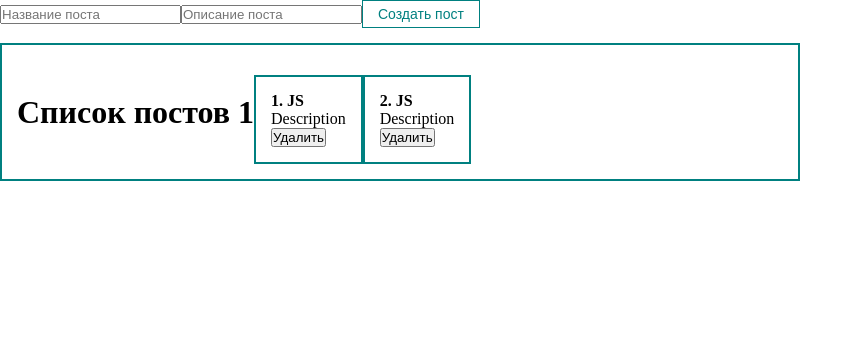
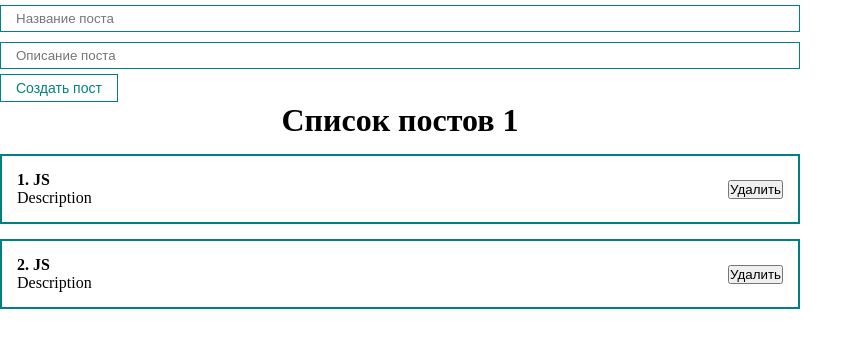
Before and after one commit to DashaKorotkevich/react-training, a React (Vite) app: page / in a window 1280 px wide. Shown: the top 348 px of the page, without its empty margins (0-863 px from the left). Built offline with nearby package versions, Linux system fonts and the light colour scheme.

Commit message:
fix: стили исправлены, добавлен компонент Input, добавлено состояние для заголовка поста (первого инпута), сделано двустороннее связывание

```diff
--- a/src/App.jsx
+++ b/src/App.jsx
@@ -5,6 +5,7 @@
 import PostItem from "./components/PostItem";
 import PostList from "./components/PostList";
 import MyButton from "./components/UI/button/MyButton";
+import MyInput from "./components/UI/input/MyInput";
 
 function App() {
   const [posts, setPosts] = useState([
@@ -12,13 +13,23 @@
     {id: 2, title: 'JS', body: 'Description'},
   ])
 
+  const [title, setTitle] = useState('')
+
+  const addNewPost = () => {
+    e.preventDefault()
+  }
+
   return (
     <div className='App'>
       {/* <PostItem post={{id: 1, title: 'js', body: 'fjj'}}/> */}
       <form>
-        <input type="text" placeholder="Название поста"/>
-        <input type="text" placeholder="Описание поста"/>
-        <MyButton disabled>Создать пост</MyButton>
+        <MyInput
+          value={title}
+          onChange = {e => setTitle(e.target.value)}
+          type="text"
+          placeholder="Название поста"/>
+        <MyInput type="text" placeholder="Описание поста"/>
+        <MyButton onClick={addNewPost}>Создать пост</MyButton>
       </form>
       {/* {posts.map(post=>
         <PostItem post={post} key={post.id}/>
--- a/src/components/PostItem.jsx
+++ b/src/components/PostItem.jsx
@@ -8,9 +8,9 @@
           <div>
             {props.post.body}
           </div >
-          <div className = "post__btns">
+        </div>
+        <div className = "post__btns">
             <button>Удалить</button>
-          </div>
         </div>
       </div>
   )
--- a/src/components/PostList.jsx
+++ b/src/components/PostList.jsx
@@ -3,8 +3,10 @@
 
 const PostList = ({ posts, title }) => {
   return (
-    <div className="post">
-      <h1 style={{textAlign: 'center'}}>{title}</h1>
+    <div>
+      <h1 style={{textAlign: 'center'}}>
+        {title}
+      </h1>
       {posts.map(post => (
         <PostItem post={post} key={post.id} />
       ))}
--- /dev/null
+++ b/src/components/UI/input/MyInput.jsx
@@ -0,0 +1,9 @@
+import React from 'react';
+import classes from './MyInput.module.css'
+const MyInput = (props) => {
+  return (
+    <input className={classes.MyInput}{...props}/>
+  );
+} ;
+
+export default MyInput;
--- /dev/null
+++ b/src/components/UI/input/MyInput.module.css
@@ -0,0 +1,6 @@
+.MyInput {
+  width: 100%;
+  padding: 5px 15px;
+  margin: 5px 0;
+  border: 1px solid teal;
+}
--- a/src/styles/App.css
+++ b/src/styles/App.css
@@ -18,6 +18,6 @@
   padding: 15px;
   border: 2px solid teal;
   margin-top: 15px;
-  justify-contetnt: space-between;
+  justify-content: space-between;
   align-items: center;
 }
```
